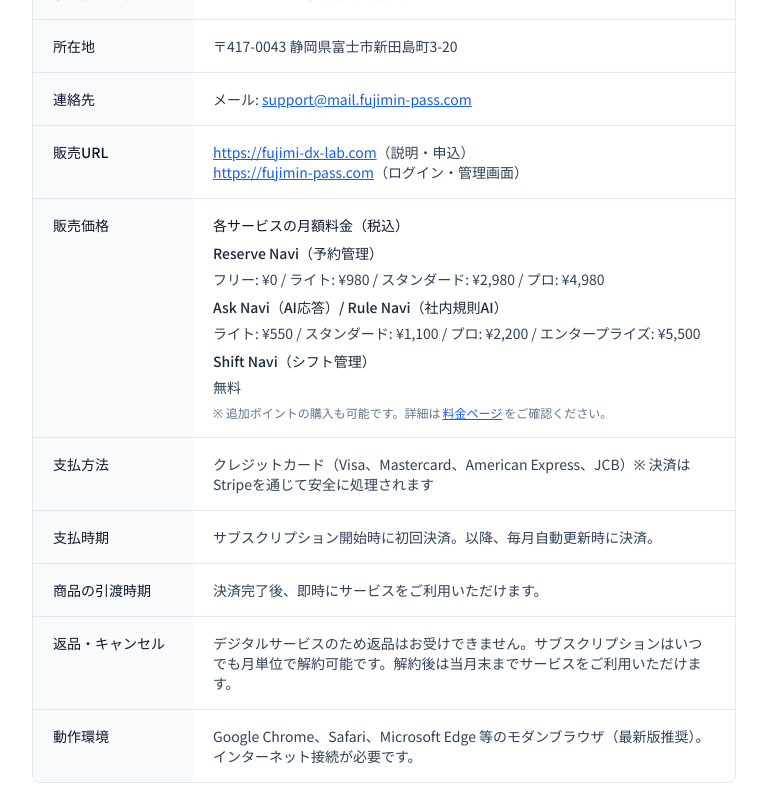
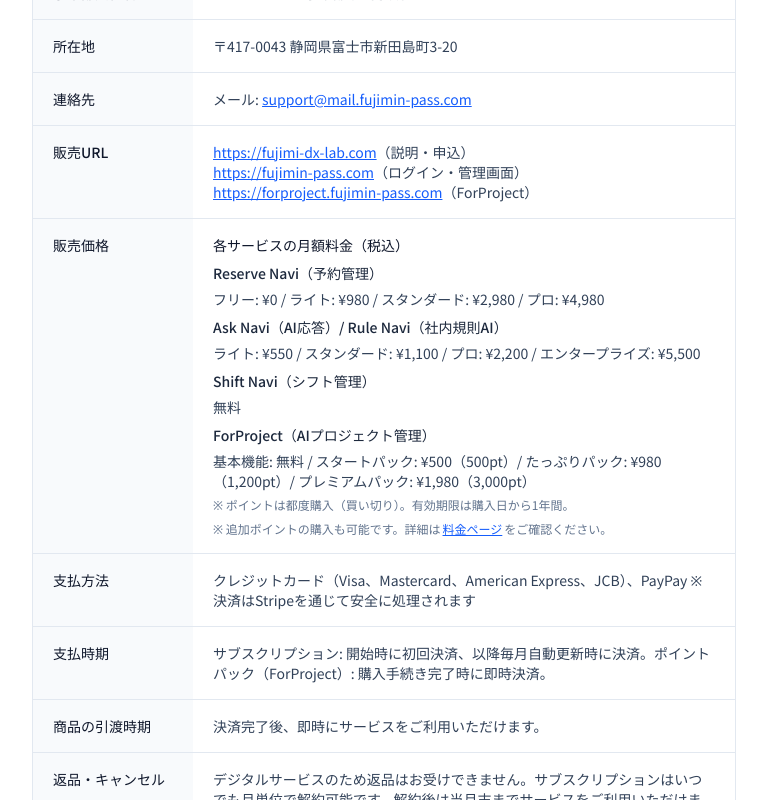
Before and after one commit to tabistFUJIMI/fujimi-dx-lab, a Next.js app: page /tokusho in a window 1280 px wide. Shown: the part 420-1220 px from the top of the page, without its empty margins (256-1023 px from the left). Built offline with nearby package versions, Linux system fonts and the light colour scheme; no server answers.

Commit message:
特商法ページにForProject料金・PayPay・ポイント換金不可を追記
Co-Authored-By: Claude Opus 4.6 (1M context) <noreply@anthropic.com>

```diff
--- a/app/tokusho/page.tsx
+++ b/app/tokusho/page.tsx
@@ -48,7 +48,7 @@ export default function TokushoPage() {
                       </>
                     }
                   />
-                  <Row label="販売URL" value={<><a href="https://fujimi-dx-lab.com" className="text-blue-600 underline hover:text-blue-800">https://fujimi-dx-lab.com</a>（説明・申込）<br /><a href="https://fujimin-pass.com" className="text-blue-600 underline hover:text-blue-800">https://fujimin-pass.com</a>（ログイン・管理画面）</>} />
+                  <Row label="販売URL" value={<><a href="https://fujimi-dx-lab.com" className="text-blue-600 underline hover:text-blue-800">https://fujimi-dx-lab.com</a>（説明・申込）<br /><a href="https://fujimin-pass.com" className="text-blue-600 underline hover:text-blue-800">https://fujimin-pass.com</a>（ログイン・管理画面）<br /><a href="https://forproject.fujimin-pass.com" className="text-blue-600 underline hover:text-blue-800">https://forproject.fujimin-pass.com</a>（ForProject）</>} />
                   <Row
                     label="販売価格"
                     value={
@@ -68,6 +68,11 @@ export default function TokushoPage() {
                           <p className="font-medium text-slate-800">Shift Navi（シフト管理）</p>
                           <p>無料</p>
                         </div>
+                        <div className="space-y-1.5">
+                          <p className="font-medium text-slate-800">ForProject（AIプロジェクト管理）</p>
+                          <p>基本機能: 無料 / スタートパック: ¥500（500pt）/ たっぷりパック: ¥980（1,200pt）/ プレミアムパック: ¥1,980（3,000pt）</p>
+                          <p className="text-xs text-slate-500">※ ポイントは都度購入（買い切り）。有効期限は購入日から1年間。</p>
+                        </div>
                         <p className="text-xs text-slate-500 mt-2">
                           ※ 追加ポイントの購入も可能です。詳細は
                           <a href="/pricing" className="text-blue-600 underline hover:text-blue-800 mx-0.5">
@@ -80,11 +85,11 @@ export default function TokushoPage() {
                   />
                   <Row
                     label="支払方法"
-                    value="クレジットカード（Visa、Mastercard、American Express、JCB）※ 決済はStripeを通じて安全に処理されます"
+                    value="クレジットカード（Visa、Mastercard、American Express、JCB）、PayPay ※ 決済はStripeを通じて安全に処理されます"
                   />
                   <Row
                     label="支払時期"
-                    value="サブスクリプション開始時に初回決済。以降、毎月自動更新時に決済。"
+                    value="サブスクリプション: 開始時に初回決済、以降毎月自動更新時に決済。ポイントパック（ForProject）: 購入手続き完了時に即時決済。"
                   />
                   <Row
                     label="商品の引渡時期"
@@ -92,7 +97,7 @@ export default function TokushoPage() {
                   />
                   <Row
                     label="返品・キャンセル"
-                    value="デジタルサービスのため返品はお受けできません。サブスクリプションはいつでも月単位で解約可能です。解約後は当月末までサービスをご利用いただけます。"
+                    value="デジタルサービスのため返品はお受けできません。サブスクリプションはいつでも月単位で解約可能です。解約後は当月末までサービスをご利用いただけます。ポイントパック（ForProject）は購入後の返品・返金・キャンセル不可。ポイントの現金への換金・払い戻しはできません。サービス終了時は60日前に告知し、告知期間中にご利用ください。"
                   />
                   <Row
                     label="動作環境"
```
